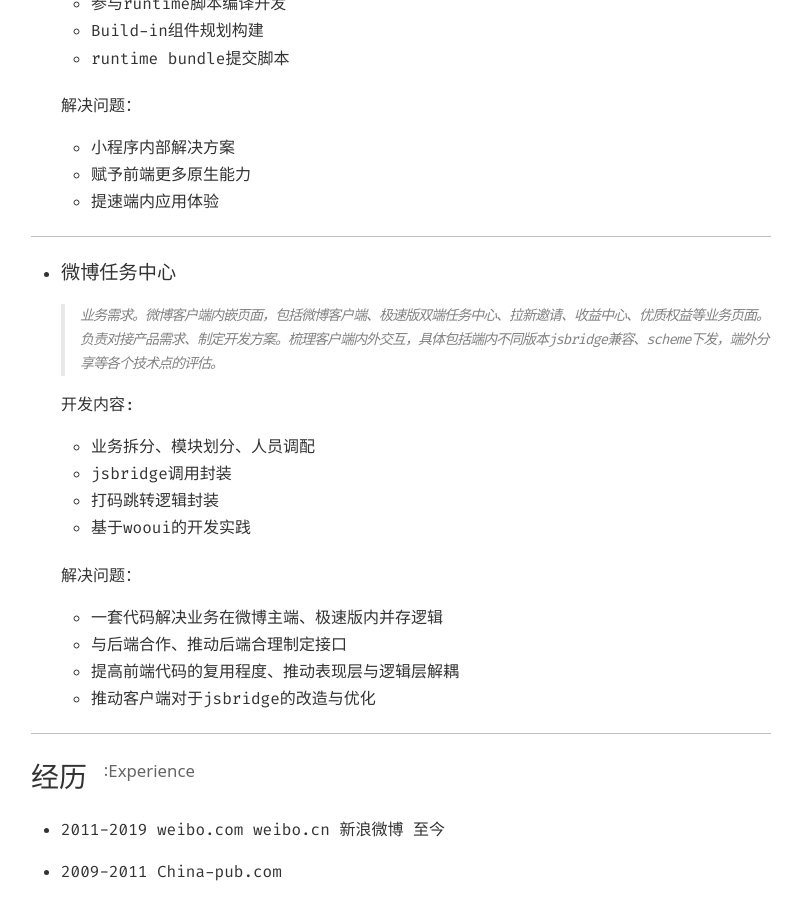
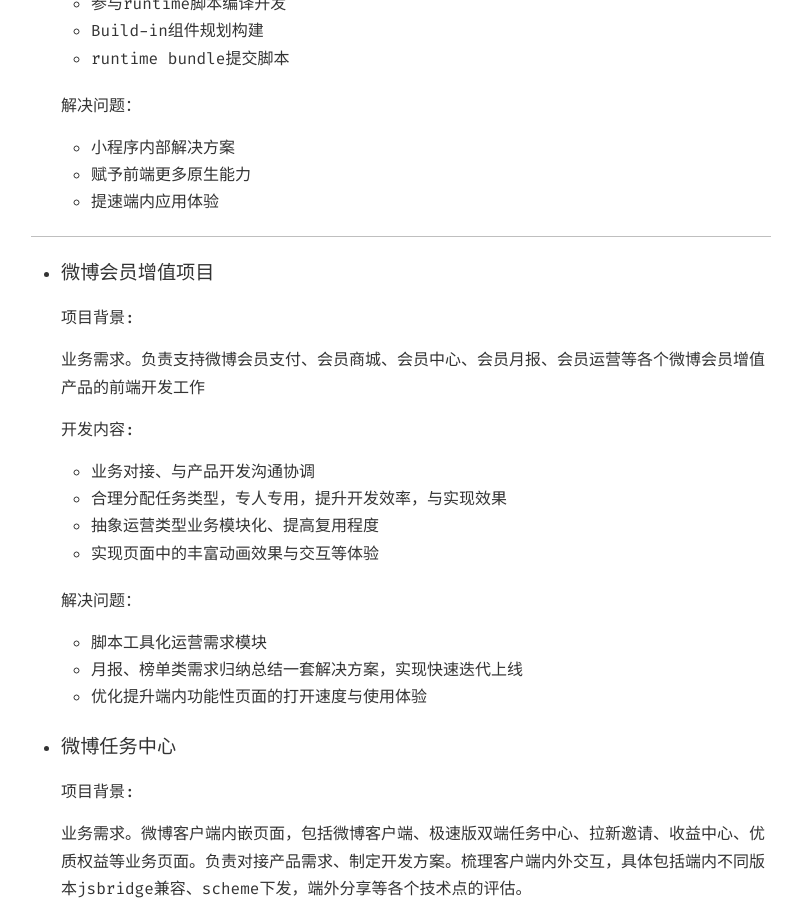
Before and after one commit to supermonkeyz/supermonkeyz.github.io, a Jekyll site: the page built from aboutme.md, in a window 1280 px wide and 900 px high, scrolled down 2795 px. Shown: the whole window, without its empty margins (239-1040 px from the left). Built offline with Jekyll 4.4.1, drawn with Linux system fonts in a browser that asks for light colours; some of the changed text lies outside the part shown.

Commit message:
up about

```diff
--- a/aboutme.md
+++ b/aboutme.md
@@ -102,7 +102,7 @@
 
 ## 关于 <sup>about</sup>
 
-现就职于新浪微博，目前支持移动团队前端开发。主要负责前端工程化、组件库搭建、开发规范制定、业务技术方案规划、前端与客户端交互调优等工作。
+现就职于新浪微博，目前支持移动团队前端开发。主要负责前端工程化、组件库搭建、开发规范制定、业务技术方案规划、参与前端与客户端交互调优、测试部署方案制定等工作。
 
 关注设计细节、交互效果，开发效率、前端性能、执行效率、代码可维护性。推动自动化工具、组件标准规范化、工程持续集成。
 
@@ -159,7 +159,7 @@
     - 通过规范后的rpc数据，简单快速解析出一个复杂多变的微博Feed。
     - 多端适配，图片、视频、卡片等资源展现为客户端内形态。
     - 完整支持纯文本化微博解析为富媒体形态、保证性能。
-    - 扩展性高、业务线可通过定制数据迅速生成专属Feed流。
+    - 扩展性高、业务线可通过定制数据迅速生成专属Feed流，广告、商业、超话等业务团队已接入。
 
 - <span style="font-size: 120%">基于Weibo统一视觉规范的组件库WooUI</span>
 
@@ -210,9 +210,30 @@
 
 ------------------
 
+- <span style="font-size: 120%">微博会员增值项目</span>
+
+  项目背景:
+
+  业务需求。负责支持微博会员支付、会员商城、会员中心、会员月报、会员运营等各个微博会员增值产品的前端开发工作
+
+  开发内容:
+
+    - 业务对接、与产品开发沟通协调
+    - 合理分配任务类型，专人专用，提升开发效率，与实现效果
+    - 抽象运营类型业务模块化、提高复用程度
+    - 实现页面中的丰富动画效果与交互等体验
+
+  解决问题：
+
+    - 脚本工具化运营需求模块
+    - 月报、榜单类需求归纳总结一套解决方案，实现快速迭代上线
+    - 优化提升端内功能性页面的打开速度与使用体验
+
 - <span style="font-size: 120%">微博任务中心</span>
 
-  > 业务需求。微博客户端内嵌页面，包括微博客户端、极速版双端任务中心、拉新邀请、收益中心、优质权益等业务页面。负责对接产品需求、制定开发方案。梳理客户端内外交互，具体包括端内不同版本jsbridge兼容、scheme下发，端外分享等各个技术点的评估。
+  项目背景:
+
+  业务需求。微博客户端内嵌页面，包括微博客户端、极速版双端任务中心、拉新邀请、收益中心、优质权益等业务页面。负责对接产品需求、制定开发方案。梳理客户端内外交互，具体包括端内不同版本jsbridge兼容、scheme下发，端外分享等各个技术点的评估。
 
   开发内容:
 
```
